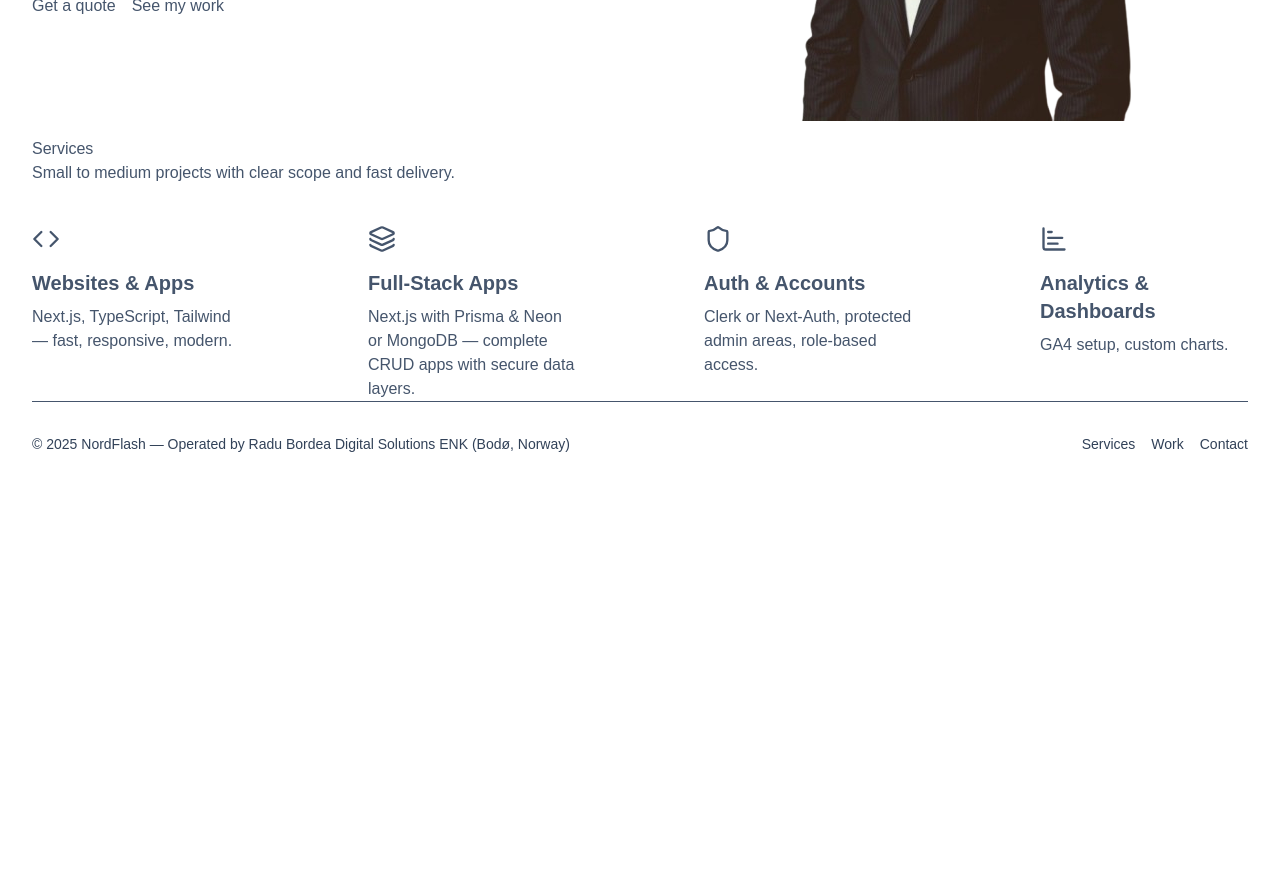
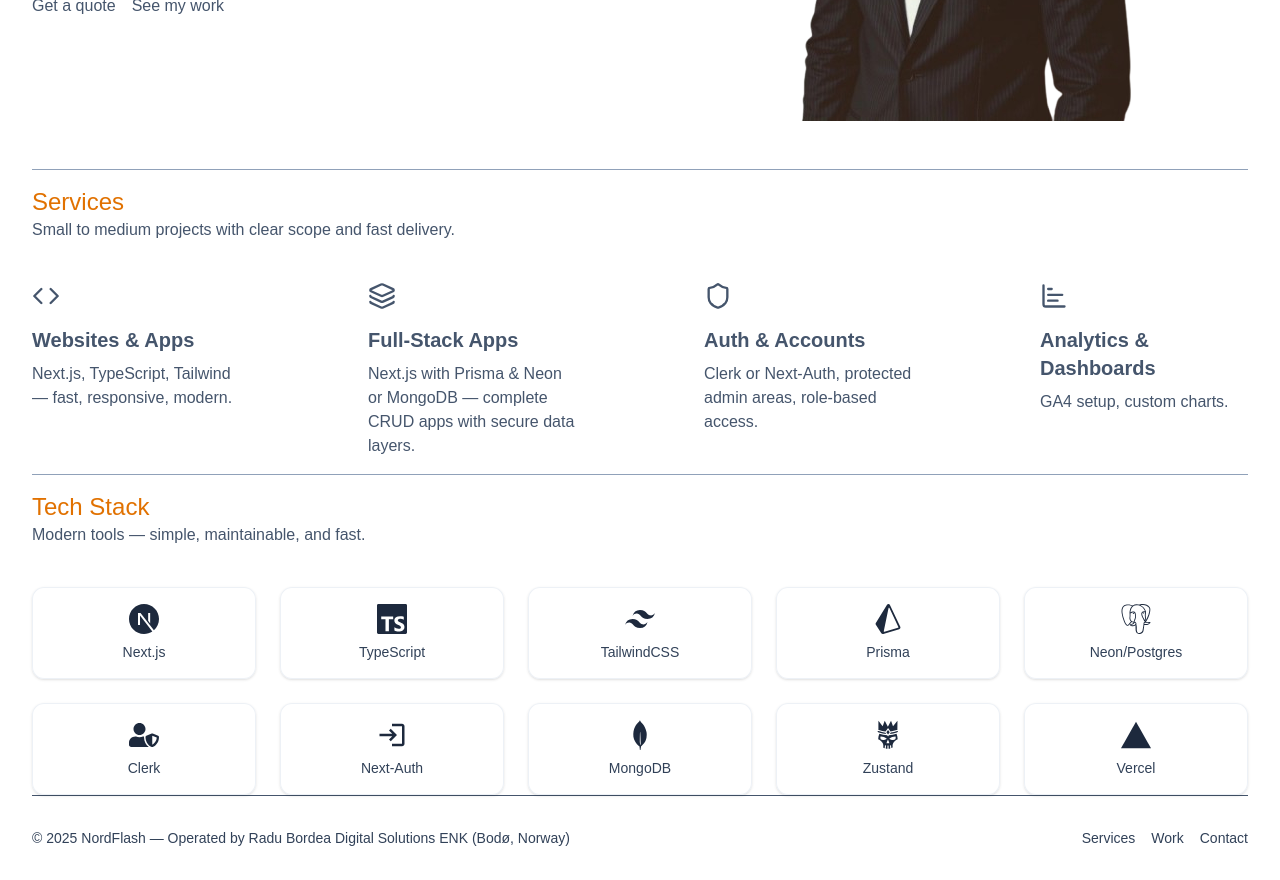
Before and after one commit to radu-bordea/NEXTjs-NordFlash, a Next.js app: page / in a window 1280 px wide. Shown: the part 460-1340 px from the top of the page. Before the commit the page ends 946 px from the top, so only its background shows below. Built offline with nearby package versions, Linux system fonts and the light colour scheme.

Commit message:
add and refactor stack component

```diff
--- a/app/page.tsx
+++ b/app/page.tsx
@@ -14,8 +14,8 @@
       <NavBar />
       <Hero />
       <Services />
-      {/* <Stack />
-      <Packages />
+      <Stack />
+      {/* <Packages />
       <Work />
       <About />
       <Contact /> */}
--- a/components/Hero.tsx
+++ b/components/Hero.tsx
@@ -5,7 +5,7 @@
 
 export default function Hero() {
   return (
-    <header className="relative borderoverflow-hidden my-4 text-slate-600">
+    <header className="relative borderoverflow-hidden my-4 text-slate-600 pb-8">
       <div className="section">
         <div className="grid md:grid-cols-2 gap-8 items-center">
           <div>
--- a/components/Services.tsx
+++ b/components/Services.tsx
@@ -25,9 +25,9 @@
 
 export default function Services() {
   return (
-    <section id="services" className="section text-slate-600">
-      <h2 className="section-title">Services</h2>
-      <p className="section-sub">
+    <section id="services" className="section text-slate-600 border-y-1 border-slate-400 mb-4 py-4">
+      <h2 className="section-title text-2xl text-amber-600">Services</h2>
+      <p>
         Small to medium projects with clear scope and fast delivery.
       </p>
       <div className="grid md:grid-cols-4 gap-8 md:gap-32 mt-10">
--- a/components/Stack.tsx
+++ b/components/Stack.tsx
@@ -1,16 +1,84 @@
+"use client";
+
+import { motion } from "framer-motion";
+import {
+  SiNextdotjs,
+  SiTypescript,
+  SiTailwindcss,
+  SiPrisma,
+  SiPostgresql,
+  SiMongodb,
+  SiVercel,
+} from "react-icons/si";
+import { FaUserShield } from "react-icons/fa";
+import { MdOutlineLogin } from "react-icons/md";
+import { GiCrownedSkull } from "react-icons/gi";
+
 const tech = [
-  "Next.js","TypeScript","TailwindCSS","Prisma","Neon/Postgres","Clerk","Next-Auth","MongoDB (later)","Zustand (later)","Vercel"
+  { name: "Next.js", icon: <SiNextdotjs /> },
+  { name: "TypeScript", icon: <SiTypescript /> },
+  { name: "TailwindCSS", icon: <SiTailwindcss /> },
+  { name: "Prisma", icon: <SiPrisma /> },
+  { name: "Neon/Postgres", icon: <SiPostgresql /> },
+  { name: "Clerk", icon: <FaUserShield /> },
+  { name: "Next-Auth", icon: <MdOutlineLogin /> },
+  { name: "MongoDB", icon: <SiMongodb /> },
+  { name: "Zustand", icon: <GiCrownedSkull /> },
+  { name: "Vercel", icon: <SiVercel /> },
 ];
+
+const container = {
+  hidden: { opacity: 0 },
+  show: {
+    opacity: 1,
+    transition: { staggerChildren: 0.08, delayChildren: 0.1 },
+  },
+};
+
+const item = {
+  hidden: { opacity: 0, y: 10, scale: 0.98 },
+  show: {
+    opacity: 1,
+    y: 0,
+    scale: 1,
+    transition: { duration: 0.35, ease: "easeOut" },
+  },
+};
+
 export default function Stack() {
   return (
-    <section id="stack" className="section">
-      <div className="container">
-        <h2 className="section-title">Tech Stack</h2>
-        <p className="section-sub">Modern tools — simple, maintainable, and fast.</p>
-        <div className="flex flex-wrap gap-2 mt-6">
-          {tech.map(t => <span key={t} className="badge">{t}</span>)}
-        </div>
-      </div>
+    <section id="stack" className="section text-slate-600">
+      <h2 className="section-title text-2xl text-amber-600">Tech Stack</h2>
+      <p>
+        Modern tools — simple, maintainable, and fast.
+      </p>
+
+      <motion.div
+        variants={container}
+        initial="hidden"
+        whileInView="show"
+        viewport={{ once: true, amount: 0.2 }}
+        className="grid grid-cols-2 sm:grid-cols-3 md:grid-cols-5 gap-6 mt-10"
+      >
+        {tech.map((t) => (
+          <motion.div
+            key={t.name}
+            variants={item}
+            className="flex flex-col items-center gap-2 p-4 rounded-xl border border-slate-200/60 bg-white/70 shadow-sm
+                       dark:border-slate-800 dark:bg-slate-900/60 hover:shadow-md transition"
+            role="figure"
+            aria-label={t.name}
+            title={t.name}
+          >
+            <div className="text-3xl text-slate-800 dark:text-slate-100">
+              {t.icon}
+            </div>
+            <span className="text-sm font-medium text-slate-700 dark:text-slate-200">
+              {t.name}
+            </span>
+          </motion.div>
+        ))}
+      </motion.div>
     </section>
   );
 }
--- a/package.json
+++ b/package.json
@@ -13,7 +13,8 @@
     "lucide-react": "^0.544.0",
     "next": "15.5.4",
     "react": "19.1.0",
-    "react-dom": "19.1.0"
+    "react-dom": "19.1.0",
+    "react-icons": "^5.5.0"
   },
   "devDependencies": {
     "@eslint/eslintrc": "^3",
```
Also changed, not shown: 2 other files (tests, documents, lock files or other folders).
